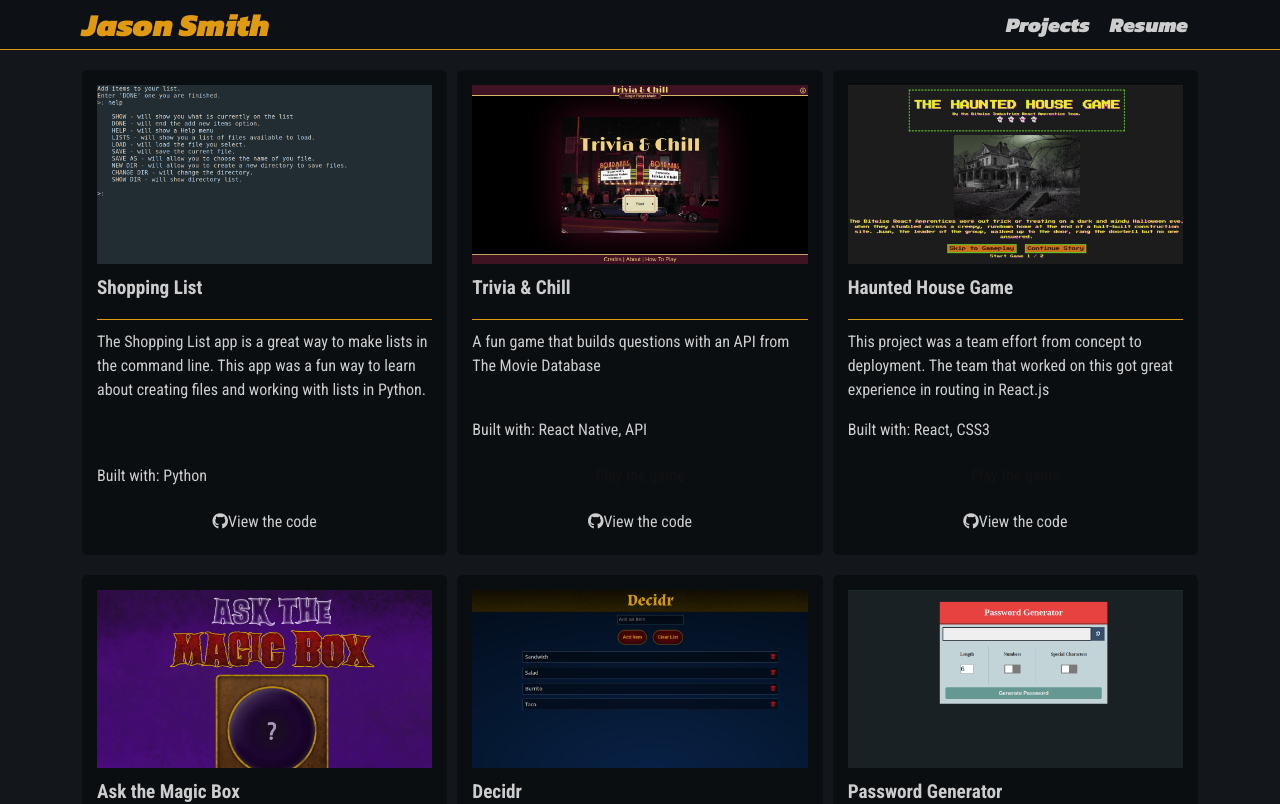
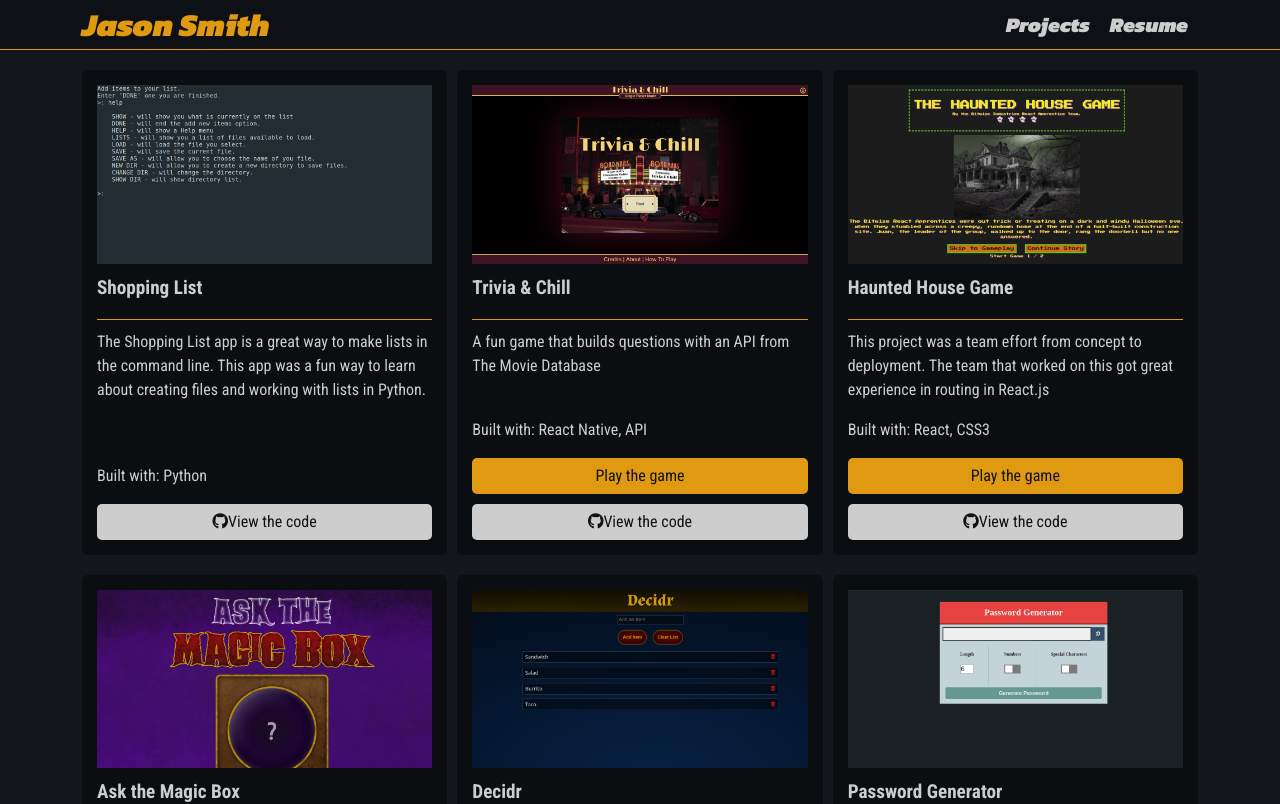
Before and after one commit to SmiJa/SmiJa, a React (Create React App) app: page /projects in a window 1280 px wide. Shown: the top 804 px of the page. Built offline with nearby package versions, Linux system fonts and the light colour scheme.

Commit message:
fix css error

```diff
--- a/src/App.css
+++ b/src/App.css
@@ -195,15 +195,11 @@ img { width: 100%; }
 
 .github-btn {
 	color: #121212;
-	color: var(--main-body-text);
-}
-
-.github-btn:hover {
-	color: #121212;
+	background-color: var(--main-body-text);
 }
 
 .project-btn {
-	color: var(--primary-accent);
+	background-color: var(--primary-accent);
 	color: #121212;
 	margin-bottom: 10px;
 }
```
